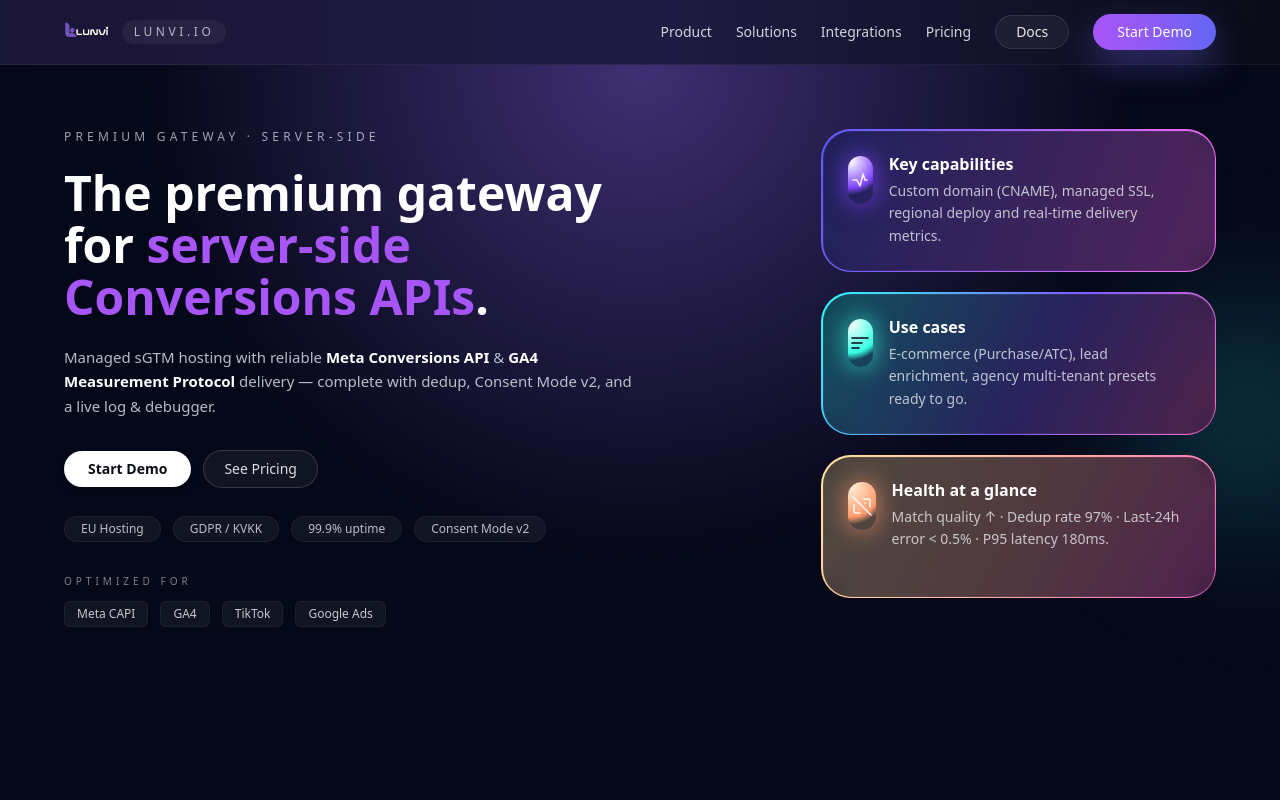
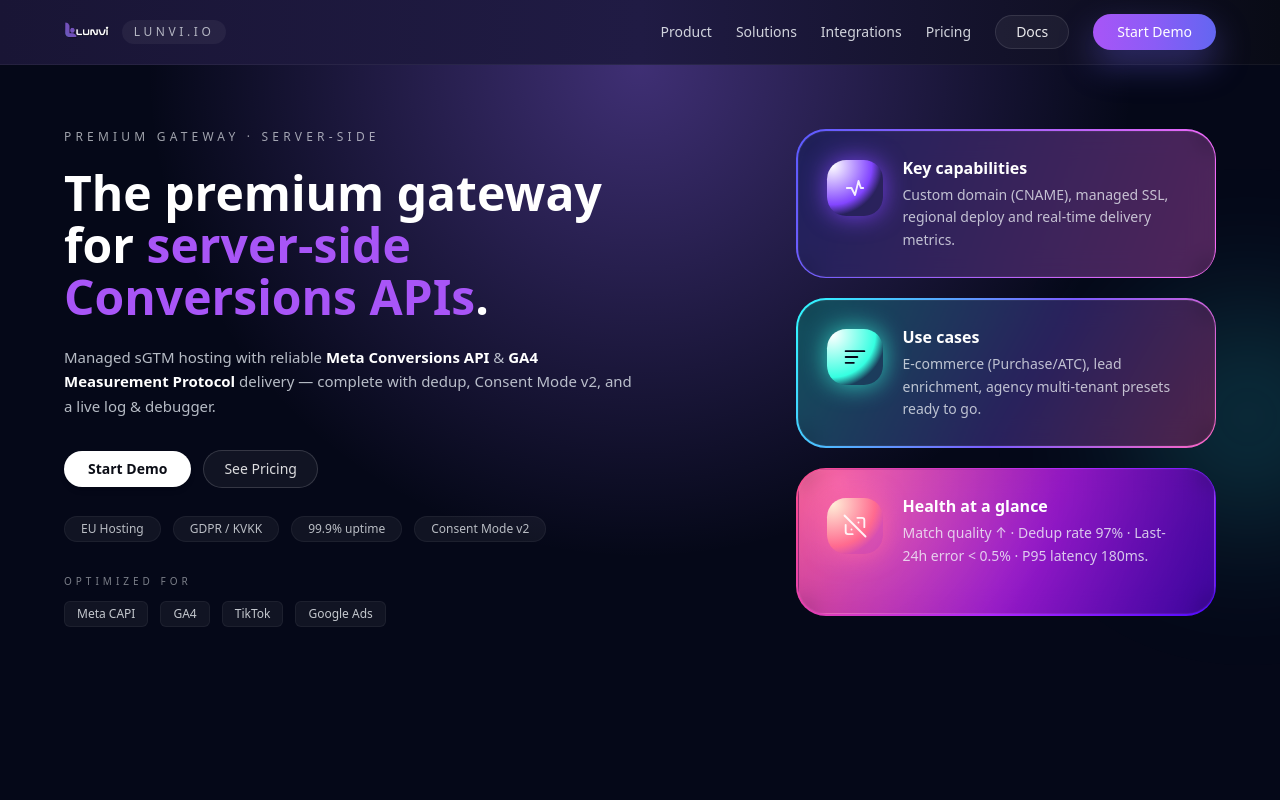
Before and after one commit to tugbaarslanw/lunvi-io, a Next.js app: page / in a window 1280 px wide. Shown: the top 800 px of the page. Built offline with nearby package versions, Linux system fonts and the light colour scheme.

Commit message:
Update page.tsx

```diff
--- a/app/page.tsx
+++ b/app/page.tsx
@@ -135,15 +135,15 @@
             </div>
 
             {/* RIGHT – glass cards with neon border */}
-            <div className="flex w-full flex-col gap-5 lg:w-[395px]">
+            <div className="flex w-full flex-col gap-5 lg:w-[420px]">
               {/* CARD 1 */}
               <div className="relative rounded-[30px] bg-[linear-gradient(110deg,#5b5bff_0%,#ff69f7_100%)] p-[1.5px]">
-                <div className="relative rounded-[28px] bg-[#060918]/70 backdrop-blur-md border border-white/5 px-6 py-5 flex gap-4 min-h-[140px]">
+                <div className="relative rounded-[28px] bg-[#060918]/70 backdrop-blur-md border border-white/5 px-7 py-6 flex gap-5 min-h-[145px]">
                   {/* neon icon */}
-                  <div className="mt-1 h-12 w-12 rounded-2xl bg-[radial-gradient(circle_at_10%_10%,#ffffff,_#8245ff_55%,rgba(130,69,255,0)_70%)] flex items-center justify-center shadow-[0_0_25px_rgba(130,69,255,0.85)]">
+                  <div className="mt-1 h-14 w-14 rounded-[1.2rem] bg-[radial-gradient(circle_at_10%_10%,#ffffff,_#8245ff_55%,rgba(130,69,255,0)_70%)] flex items-center justify-center shadow-[0_0_25px_rgba(130,69,255,0.85)]">
                     <svg
                       xmlns="http://www.w3.org/2000/svg"
-                      className="h-6 w-6 text-white/90"
+                      className="h-7 w-7 text-white/90"
                       viewBox="0 0 24 24"
                       fill="none"
                       stroke="currentColor"
@@ -154,7 +154,7 @@
                       <path d="M5 12h4l3 6 3-12 2 6h2" />
                     </svg>
                   </div>
-                  <div>
+                  <div className="flex-1">
                     <p className="text-base font-semibold">Key capabilities</p>
                     <p className="text-sm text-slate-100/75 mt-1 leading-relaxed">
                       Custom domain (CNAME), managed SSL, regional deploy and
@@ -166,12 +166,12 @@
 
               {/* CARD 2 */}
               <div className="relative rounded-[30px] bg-[linear-gradient(120deg,#2efcff_0%,#7b5cff_55%,#ff66c4_100%)] p-[1.5px]">
-                <div className="relative rounded-[28px] bg-[#060918]/70 backdrop-blur-md border border-white/5 px-6 py-5 flex gap-4 min-h-[140px]">
+                <div className="relative rounded-[28px] bg-[#060918]/70 backdrop-blur-md border border-white/5 px-7 py-6 flex gap-5 min-h-[145px]">
                   {/* neon icon */}
-                  <div className="mt-1 h-12 w-12 rounded-2xl bg-[radial-gradient(circle_at_10%_10%,#ffffff,_#35ffe1_60%,rgba(53,255,225,0)_75%)] flex items-center justify-center shadow-[0_0_25px_rgba(53,255,225,0.75)]">
+                  <div className="mt-1 h-14 w-14 rounded-[1.2rem] bg-[radial-gradient(circle_at_10%_10%,#ffffff,_#35ffe1_60%,rgba(53,255,225,0)_75%)] flex items-center justify-center shadow-[0_0_25px_rgba(53,255,225,0.75)]">
                     <svg
                       xmlns="http://www.w3.org/2000/svg"
-                      className="h-6 w-6 text-[#020617]"
+                      className="h-7 w-7 text-[#020617]"
                       viewBox="0 0 24 24"
                       fill="none"
                       stroke="currentColor"
@@ -184,7 +184,7 @@
                       <path d="M4 17h7" />
                     </svg>
                   </div>
-                  <div>
+                  <div className="flex-1">
                     <p className="text-base font-semibold">Use cases</p>
                     <p className="text-sm text-slate-100/75 mt-1 leading-relaxed">
                       E-commerce (Purchase/ATC), lead enrichment, agency
@@ -195,13 +195,13 @@
               </div>
 
               {/* CARD 3 */}
-              <div className="relative rounded-[30px] bg-[linear-gradient(120deg,#ffe29f_0%,#ffa99f_55%,#ff5dcd_100%)] p-[1.5px]">
-                <div className="relative rounded-[28px] bg-[#060918]/70 backdrop-blur-md border border-white/5 px-6 py-5 flex gap-4 min-h-[140px]">
+              <div className="relative rounded-[30px] bg-[linear-gradient(120deg,#ff4d8a_0%,#b026ff_55%,#4f0aff_100%)] p-[1.5px]">
+                <div className="relative rounded-[28px] bg-[radial-gradient(circle_at_10%_10%,rgba(255,176,190,0.3),rgba(92,0,84,0.35)_55%,rgba(38,0,58,0.5)_100%)] backdrop-blur-md border border-white/5 px-7 py-6 flex gap-5 min-h-[145px]">
                   {/* neon icon */}
-                  <div className="mt-1 h-12 w-12 rounded-2xl bg-[radial-gradient(circle_at_10%_10%,#fff0d8,_#ff996a_60%,rgba(255,153,106,0)_75%)] flex items-center justify-center shadow-[0_0_25px_rgba(255,153,106,0.75)]">
+                  <div className="mt-1 h-14 w-14 rounded-[1.2rem] bg-[radial-gradient(circle_at_10%_10%,#fff0d8,_#ff6a8f_60%,rgba(255,153,106,0)_75%)] flex items-center justify-center shadow-[0_0_25px_rgba(255,106,160,0.75)]">
                     <svg
                       xmlns="http://www.w3.org/2000/svg"
-                      className="h-6 w-6 text-white/90"
+                      className="h-7 w-7 text-white/90"
                       viewBox="0 0 24 24"
                       fill="none"
                       stroke="currentColor"
@@ -216,9 +216,9 @@
                       <path d="m3 3 18 18" />
                     </svg>
                   </div>
-                  <div>
+                  <div className="flex-1">
                     <p className="text-base font-semibold">Health at a glance</p>
-                    <p className="text-sm text-slate-100/75 mt-1 leading-relaxed">
+                    <p className="text-sm text-slate-100/80 mt-1 leading-relaxed">
                       Match quality ↑ · Dedup rate 97% · Last-24h error &lt; 0.5% ·
                       P95 latency 180ms.
                     </p>
```
